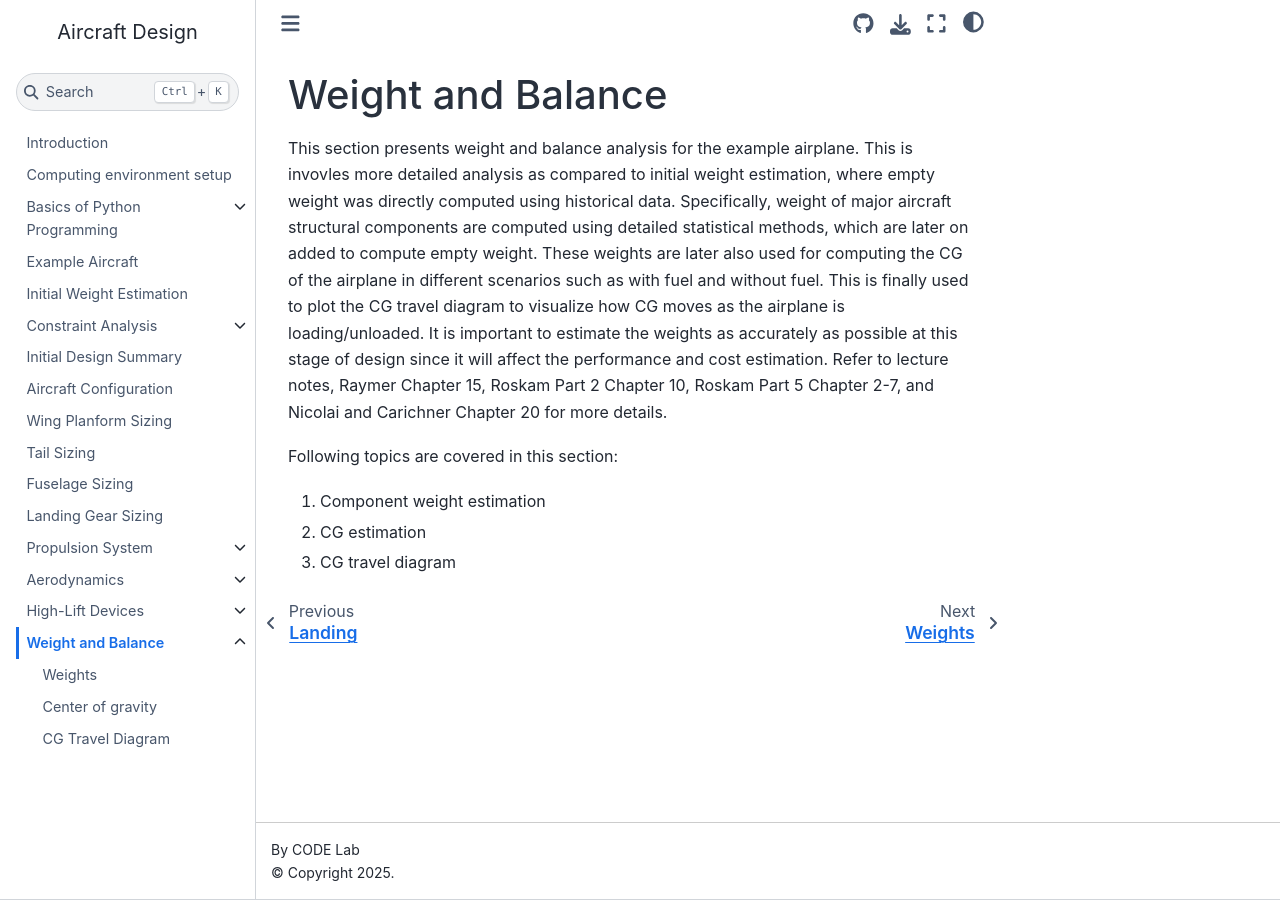
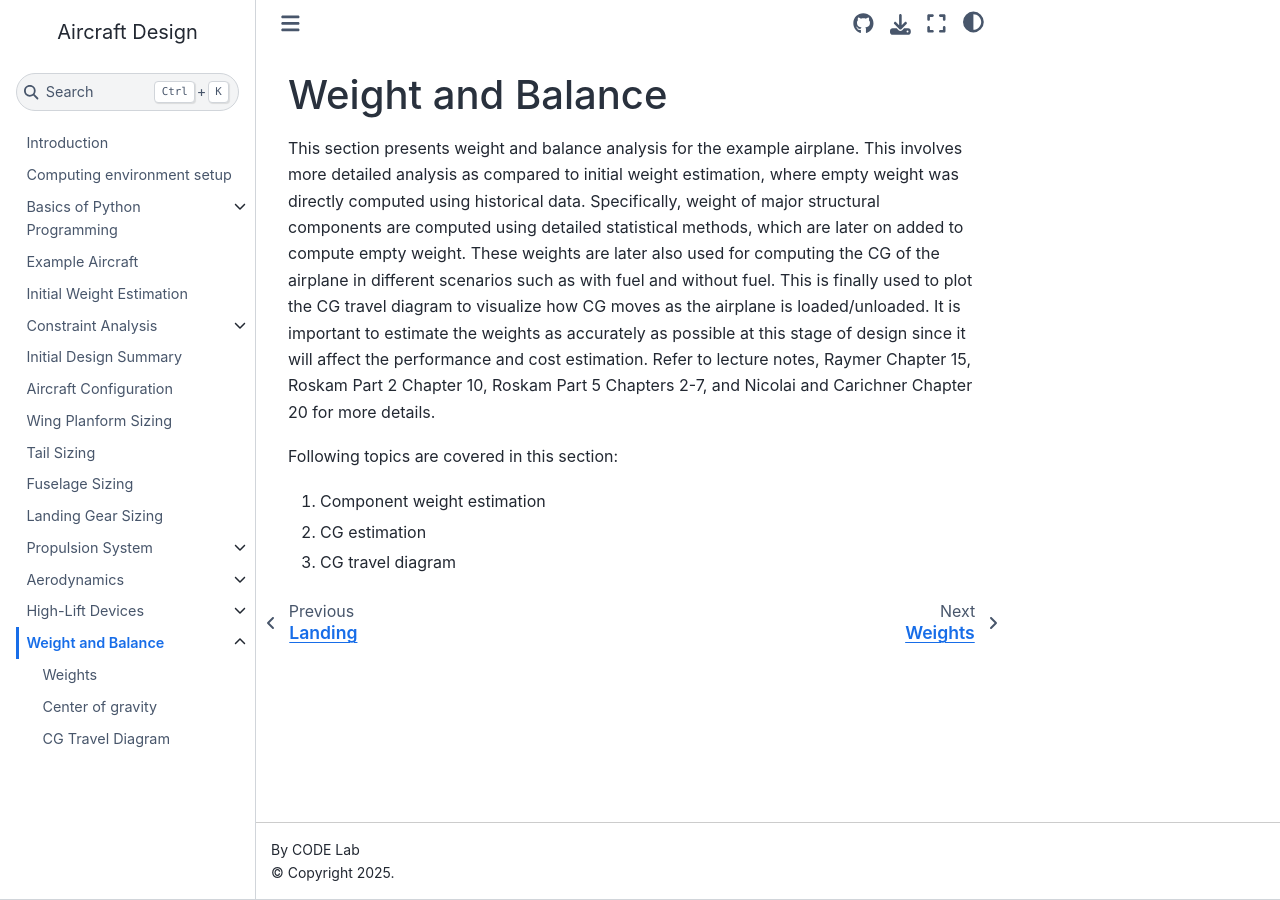
Before and after one commit to ComputationalDesignLab/aircraft-design, a Jupyter Book: the page built from book/weight_and_balance/intro.md, in a window 1280 px wide. Built offline with Jupyter Book 1.0.4 settings and Sphinx 7.4.7 and the Sphinx Book theme 1.1.4, drawn with Linux system fonts in a browser that asks for light colours.

Commit message:
typo corrections

```diff
--- a/book/weight_and_balance/intro.md
+++ b/book/weight_and_balance/intro.md
@@ -1,6 +1,6 @@
 # Weight and Balance
 
-This section presents weight and balance analysis for the example airplane. This is invovles more detailed analysis as compared to initial weight estimation, where empty weight was directly computed using historical data. Specifically, weight of major aircraft structural components are computed using detailed statistical methods, which are later on added to compute empty weight. These weights are later also used for computing the CG of the airplane in different scenarios such as with fuel and without fuel. This is finally used to plot the CG travel diagram to visualize how CG moves as the airplane is loading/unloaded. It is important to estimate the weights as accurately as possible at this stage of design since it will affect the performance and cost estimation. Refer to lecture notes, Raymer Chapter 15, Roskam Part 2 Chapter 10, Roskam Part 5 Chapter 2-7, and Nicolai and Carichner Chapter 20 for more details.
+This section presents weight and balance analysis for the example airplane. This involves more detailed analysis as compared to initial weight estimation, where empty weight was directly computed using historical data. Specifically, weight of major structural components are computed using detailed statistical methods, which are later on added to compute empty weight. These weights are later also used for computing the CG of the airplane in different scenarios such as with fuel and without fuel. This is finally used to plot the CG travel diagram to visualize how CG moves as the airplane is loaded/unloaded. It is important to estimate the weights as accurately as possible at this stage of design since it will affect the performance and cost estimation. Refer to lecture notes, Raymer Chapter 15, Roskam Part 2 Chapter 10, Roskam Part 5 Chapters 2-7, and Nicolai and Carichner Chapter 20 for more details.
 
 Following topics are covered in this section:
 
```
Also changed, not shown: book/weight_and_balance/cg.ipynb, book/weight_and_balance/weight.ipynb.
